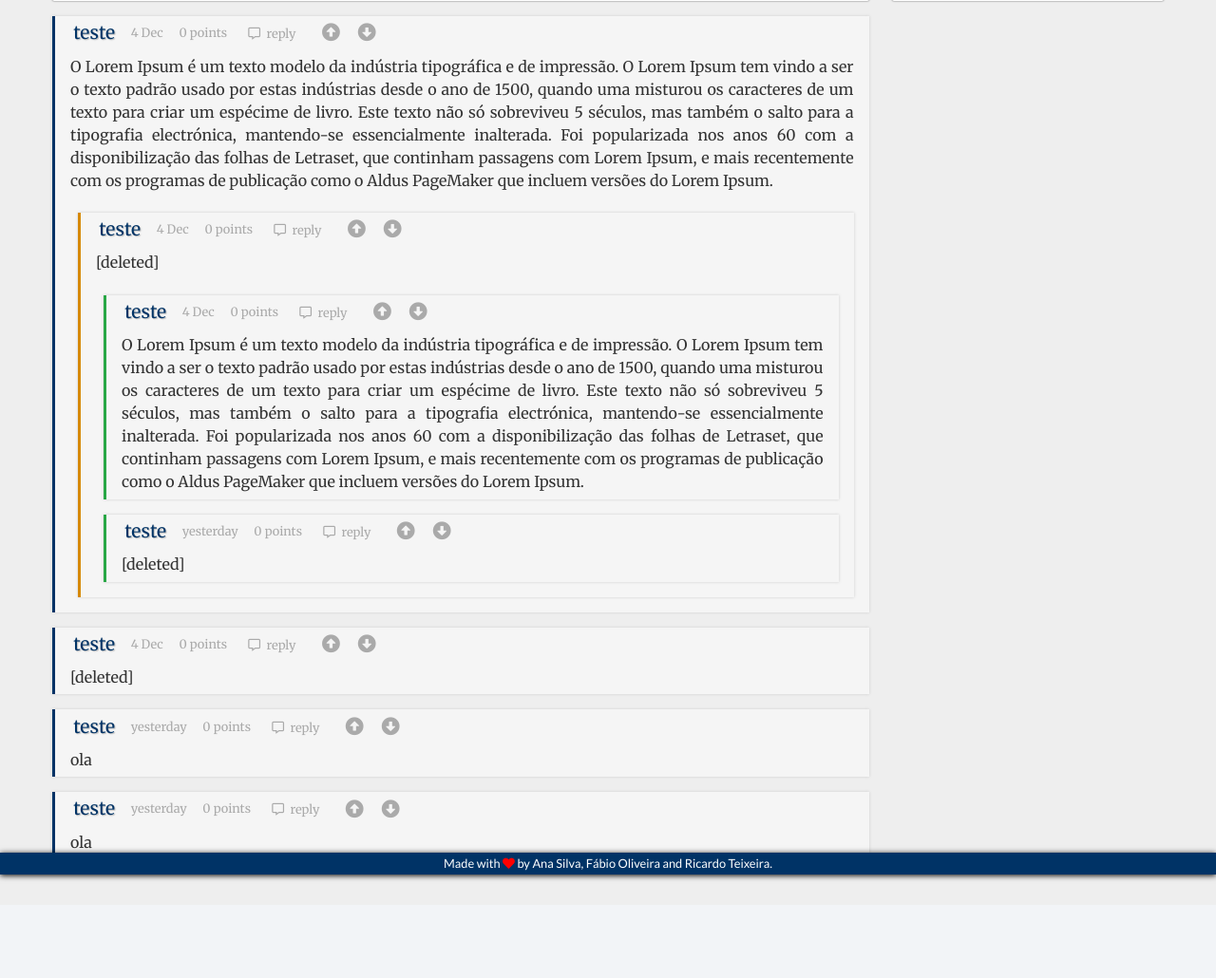
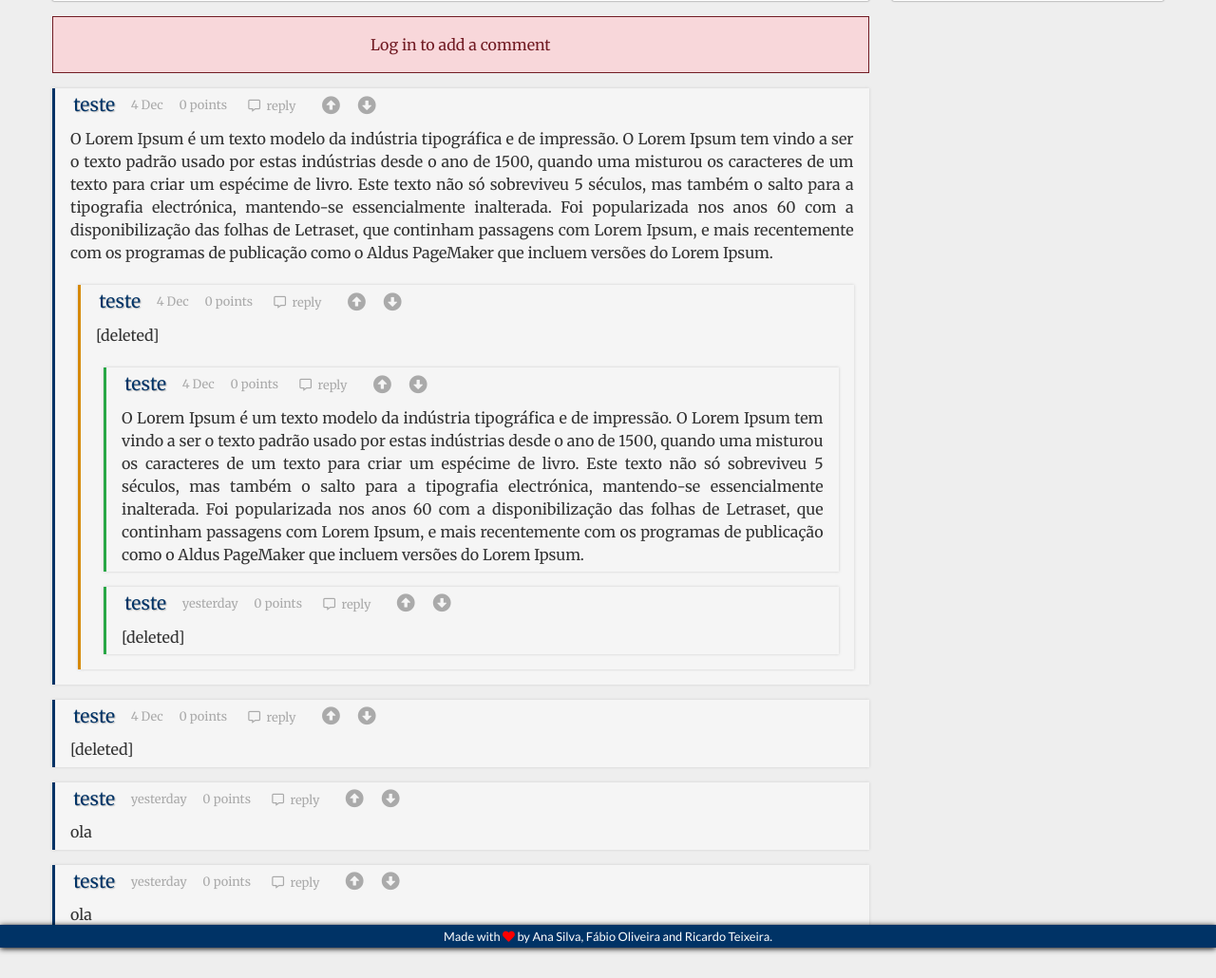
Before and after one commit to EgzysT/LTW_1819, a PHP site: page /pages/story.php?id=1 in a window 1280 px wide. Shown: the part 413-1443 px from the top of the page at 95% size. Before the commit the page ends 1342 px from the top, so only its background shows below. Run offline with PHP 8.4, Linux system fonts and the light colour scheme; data comes from the database, SQL or seed files in the repository; some libraries are stand-ins or nearby versions.

Commit message:
Comments, subcomments and warnings done

```diff
--- a/actions/action_comment.php
+++ b/actions/action_comment.php
@@ -1,6 +1,6 @@
 <?php
   /**
-   * Checks if the log in credentials exists, setting messages in case they're not valid
+   * Adds a comment to a post returning the comment added
    */
   include_once('../includes/session.php');
   include_once('../database/db_story.php');
--- a/css/style.css
+++ b/css/style.css
@@ -924,7 +924,11 @@ body > .container { /* Make room for the absolute placed footer */
 	margin-left: 1em;
 }
 
-#comment header .reply > * {
+#comment header #reply {
+	cursor: pointer;
+}
+
+#comment header #reply > * {
 	display: inline-block;
 	color: var(--grey-color);
 	font-size: 0.8em;
@@ -947,18 +951,19 @@ body > .container { /* Make room for the absolute placed footer */
 	margin-left: 0.5em;
 }
 
+
 /**
 
 	Comment form
 
 */
-.comment-form {
+#comment-form {
 	margin: 1em 0em;
 	background-color: #FAFAFA;
 	box-shadow: 0 0 3px 0 #CCC;
 }
 
-.comment-form .content {
+#comment-form .content {
 	text-indent: 1em;
 	margin-top: 0em;
 	border: 0;
@@ -966,19 +971,47 @@ body > .container { /* Make room for the absolute placed footer */
 	min-height: 5em;
 }
 
-.comment-form input[type='text'] {
+#comment-form input[type='text'] {
 	font-size: 0.9em;
 }
 
-.comment-form input[type='text']::-webkit-input-placeholder {
+#comment-form input[type='text']::-webkit-input-placeholder {
 	font-size: 0.9em;
 }
 
-.comment-form .button {
+
+#comment-form .button {
 	position: relative;
 	right: -70%;
 	margin: 0em;
 }
+
+
+#comment #reply-form {
+	display: none;
+	margin-left: 1.5em;
+}
+
+#comment #reply-form #comment-form .content {
+	min-height: 0.2em;
+}
+
+#comment #comment-warning {
+	display: none;
+}
+
+#comment-warning {
+	background-color: var(--error-bg-color);
+	border: 1px solid var(--error-text-color);
+	text-align: center;
+	color: var(--error-text-color);
+	margin-top: 1em;
+}
+
+#comment-warning p {
+	padding: 0.2em 0em;
+}
+
 
 
 /**
--- a/js/main.js
+++ b/js/main.js
@@ -187,15 +187,17 @@ if(storyAside) {
     }
 }
 
-/* Comment Ajax */
+/* Comment form Ajax */
 let commentForm = document.querySelector('#comments form');
 let comments = document.querySelectorAll('#comment');
-if (commentForm) {
+if (commentForm && comments) {
 
     let contentField = commentForm.querySelector('input[name="content"]');
     let comment_el = document.getElementById("comments");
 
+    // main comment form - the one that appears after the story
     commentForm.onsubmit = (e) => {
+
         e.preventDefault();
         // Ajax request
         makeHTTPRequest('../actions/action_comment.php',
@@ -215,6 +217,71 @@ if (commentForm) {
             }
         );
     }
+
+    // reply forms and buttons
+    for (let comment of comments) {
+        addReplyFormEvents(comment);
+    }
+}
+
+function addReplyFormEvents (comment) {
+    // the current form is the first form of the array
+    let curr_reply_div = comment.querySelectorAll('#reply-form')[0];
+    let replyForm = curr_reply_div.querySelector('#comment-form');
+    let warningForm = comment.querySelectorAll('#comment-warning')[0];
+
+    let contentField_reply = replyForm.querySelector('input[name="content"]');
+    let subcomment_div = comment.querySelector('.subcomments');
+    let subcomments = comment.querySelectorAll('#comment');
+
+    // when clicking the reply form appears
+    comment.querySelector('#reply').onclick = () => {
+        makeHTTPRequest('../actions/action_session.php',
+            'post',
+            {   },
+            (is_user_set) => {
+
+                if (curr_reply_div.style.display == 'block')
+                    curr_reply_div.style.display = 'none';
+
+                else if (warningForm.style.display == 'block')
+                    warningForm.style.display = 'none';
+
+                else if (is_user_set == 'ok')
+                    curr_reply_div.style.display = 'block';
+
+                else
+                    warningForm.style.display = 'block';
+
+            }
+        );
+
+
+    }
+
+    // add the comment after submission
+    replyForm.onsubmit = (e) => {
+        e.preventDefault();
+        makeHTTPRequest('../actions/action_comment.php',
+        'post',
+        {
+            content: contentField_reply.value,
+            post: replyForm.getAttribute('data-id')
+        },
+        (new_comment) => {
+            // resets the form to its initials values
+            replyForm.reset();
+            // hides the form
+            curr_reply_div.style.display = 'none';
+
+            // makes sure the user is loged in
+            if (new_comment == 'fail')
+                window.location.replace("./main.php");
+            else
+                subcomment_div.insertBefore(createComment(new_comment), subcomments[0]);
+        }
+    );
+    }
 }
 
 /**
@@ -223,7 +290,7 @@ if (commentForm) {
  */
 function createComment(new_comment_str) {
     // info in each index value
-    let content_index = 1, points_index = 4, author_name = 5, posted_ago = 7, time = 8;
+    let id_index = 0, content_index = 1, points_index = 4, author_name = 5, posted_ago = 7, time = 8;
 
     // tests if the string is valid
     if(new_comment_str == "" || !new_comment_str)
@@ -231,7 +298,6 @@ function createComment(new_comment_str) {
 
     // splits received string to an array
     let new_comment = new_comment_str.split("|");
-
 
 
     // creates the user
@@ -251,15 +317,40 @@ function createComment(new_comment_str) {
     points.setAttribute('class', 'points');
     points.innerText = "" + new_comment[points_index] + " points";
 
+    //creates font awesome i for reply
+    let reply_fa = document.createElement('i');
+    reply_fa.setAttribute('class', 'far fa-comment-alt');
 
-    // gets the rely already defined in other elements
-    let reply = document.getElementById("reply");
+    // creates reply
+    let reply = document.createElement('div');
+    reply.setAttribute('id', 'reply');
+    reply.setAttribute('data-id', '' + new_comment[id_index]);
+    reply.innerHTML = ""+ reply_fa.outerHTML + "<p> reply</p>";
 
-    // gets the arrows already defined in other elements
-    let arrows = document.getElementById("arrows");
+    // create arrow up
+    let arrow_up_fa = document.createElement('i');
+    arrow_up_fa.setAttribute('class', 'fas fa-arrow-alt-circle-up');
+
+    let arrow_up = document.createElement('p');
+    arrow_up.setAttribute('class', 'arrow-up');
+    arrow_up.innerHTML = arrow_up_fa.outerHTML;
+
+    // create arrow down
+    let arrow_down_fa = document.createElement('i');
+    arrow_down_fa.setAttribute('class', 'fas fa-arrow-alt-circle-down');
+
+    let arrow_down = document.createElement('p');
+    arrow_down.setAttribute('class', 'arrow-down');
+    arrow_down.innerHTML = arrow_down_fa.outerHTML;
+
+    // creates arrows
+    let arrows = document.createElement('div');
+    arrows.setAttribute('class', 'arrows');
+    arrows.innerHTML = arrow_up.outerHTML + arrow_down.outerHTML;
+
 
     // creates the header
-    let header = document.createElement('header');
+    let header = document.createElement('header').cloneNode();
     header.innerHTML = user.outerHTML + date.outerHTML
                     + points.outerHTML + reply.outerHTML
                     + arrows.outerHTML;
@@ -274,13 +365,38 @@ function createComment(new_comment_str) {
     body.setAttribute('class', 'body');
     body.innerHTML = content.outerHTML;
 
+
+    //creates the input content class
+    let reply_form = document.createElement('div');
+    reply_form.setAttribute('id', 'reply-form');
+
+    let comment_form = document.getElementById('comment-form').cloneNode(true);
+    comment_form.setAttribute('data-id', '' + new_comment[id_index]);
+
+    reply_form.innerHTML = commentForm.outerHTML;
+
+    // creates the comment warning
+    let comment_warning = document.getElementById('comment-warning').cloneNode(true);
+
+    //creates subcomments div
+    let subcomments = document.createElement('div');
+    subcomments.setAttribute('class', 'subcomments');
+
+    // creates the comment
     let new_comment_html = document.createElement('article');
     new_comment_html.setAttribute('id', 'comment');
-    new_comment_html.innerHTML = header.outerHTML + body.outerHTML;
+    new_comment_html.innerHTML = header.outerHTML + body.outerHTML
+                                + reply_form.outerHTML + subcomments.outerHTML
+                                + comment_warning.outerHTML;
+
+
+    addReplyFormEvents(new_comment_html);
 
     return new_comment_html;
 
 }
+
+
 
 /* Helper functions */
 function makeHTTPRequest(url, type, params, callback) {
--- a/pages/story.php
+++ b/pages/story.php
@@ -39,9 +39,9 @@
 
   // checks if the user is loged in to know if it should print the comment form
   if($_SESSION['username'])
-    $loged_in = true;
+    $logged_in = true;
   else
-    $loged_in = false;
+    $logged_in = false;
 
 
   draw_header($username, $page_title);  ?>
@@ -50,7 +50,7 @@
       <?php
           draw_aside_profile($username, $profile_pic, $bio, $points);
           draw_full_story_card($current_story, $vote_type);
-          draw_comments($comments, $story_id, $loged_in);
+          draw_comments($comments, $story_id, $logged_in);
       ?>
 	  </section>
 
--- a/templates/tpl_story_cards.php
+++ b/templates/tpl_story_cards.php
@@ -94,7 +94,7 @@
 
 <?php } ?>
 
-<?php function draw_comments($comments, $parent_post, $loged_in) {
+<?php function draw_comments($comments, $parent_post, $logged_in) {
     /**
      * Draws a section (comments) containingall the comments passed as argument
      */?>
@@ -103,8 +103,10 @@
         <?php
 
             // if the user is loged in draws the comment form
-            if ($loged_in)
+            if ($logged_in)
                 draw_comment_form($parent_post);
+            else
+                draw_warning();
 
             foreach($comments as $comment)
                 draw_comment($comment);
@@ -128,7 +130,7 @@
             <a href="./profile.php?user=<?=$main_comment->author_name?>" class="author-name"><?=$main_comment->author_name?></a>
             <p class="date" title="<?=$main_comment->date?>"><?=$main_comment->posted_ago?></p>
             <p class="points"><?=$main_comment->points?> points</p>
-            <div id="reply" class="reply">
+            <div id="reply" data-id="<?=$main_comment->id?>">
                 <i class="far fa-comment-alt"></i>
                 <p>reply</p>
             </div>
@@ -143,12 +145,21 @@
             <p class="lg-content"><?=$main_comment->content?></p>
         </div>
 
+        <div id="reply-form" >
+            <?php
+                draw_comment_form($main_comment->id);
+            ?>
+        </div>
+
+        <?php draw_warning(); ?>
+
         <div class="subcomments">
             <?php
                 foreach($main_comment->comments as $comment)
                     draw_comment($comment);
             ?>
         </div>
+
     </article>
 
 <?php } ?>
@@ -156,9 +167,18 @@
 <?php function draw_comment_form($parent_post) {
     ?>
 
-    <form method="post" data-id="<?=$parent_post?>" action="../actions/action_comment.php" class="comment-form" >
-        <input class="content" type="text" name="content" placeholder="What are your thoughts?" required>
+    <form method="post" data-id="<?=$parent_post?>" action="../actions/action_comment.php" id="comment-form" >
+        <input class="content" type="text-area" name="content" placeholder="What are your thoughts?" required>
         <input class="button button-blue button-block" type="submit" value="Comment" >
     </form>
 
 <?php } ?>
+
+<?php function draw_warning() {
+    ?>
+
+    <div id="comment-warning">
+        <p>Log in to add a comment</p>
+    </div>
+
+<?php } ?>
```
Also changed, not shown: actions/action_session.php (added, +13 -0 lines).
